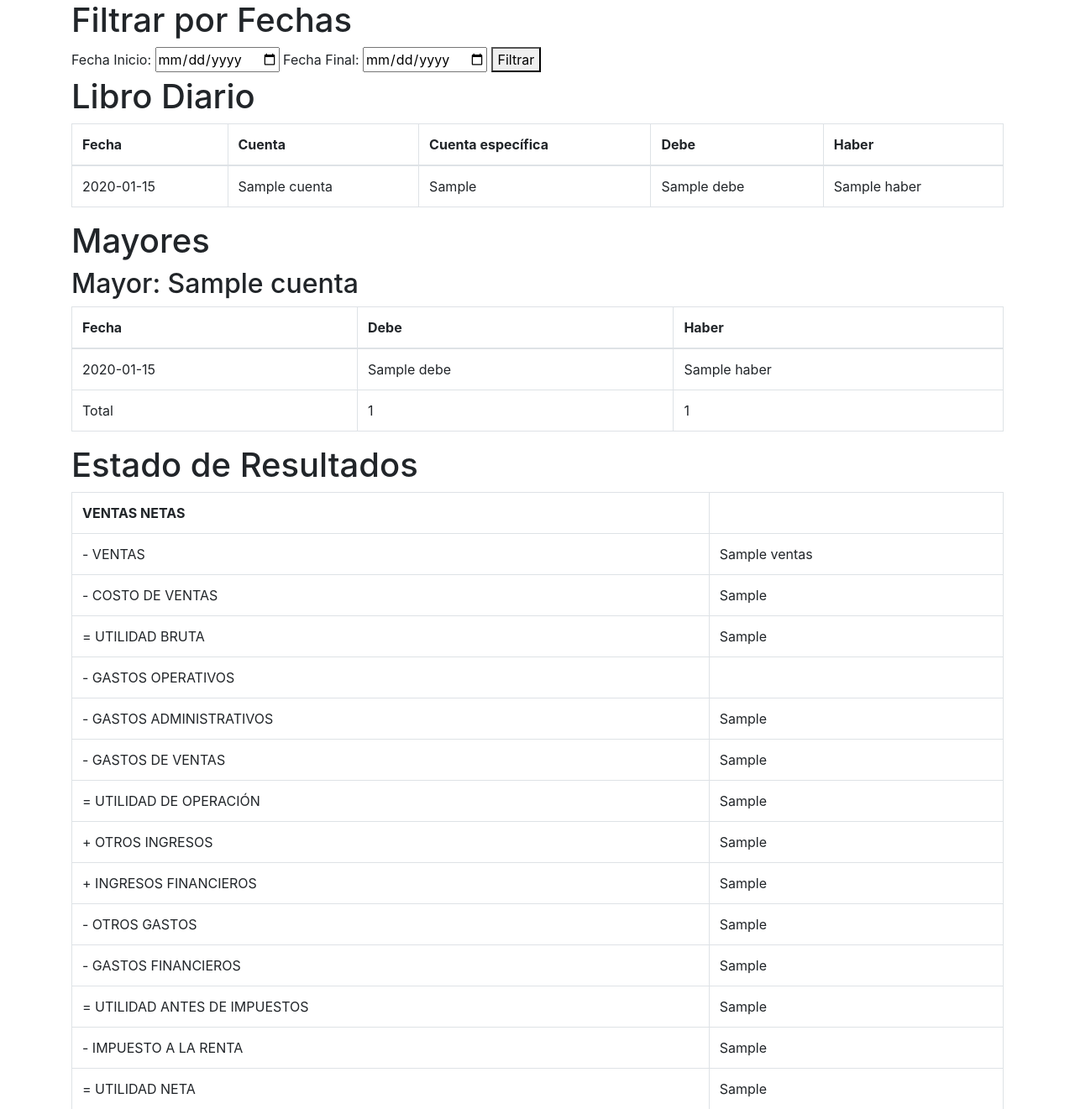
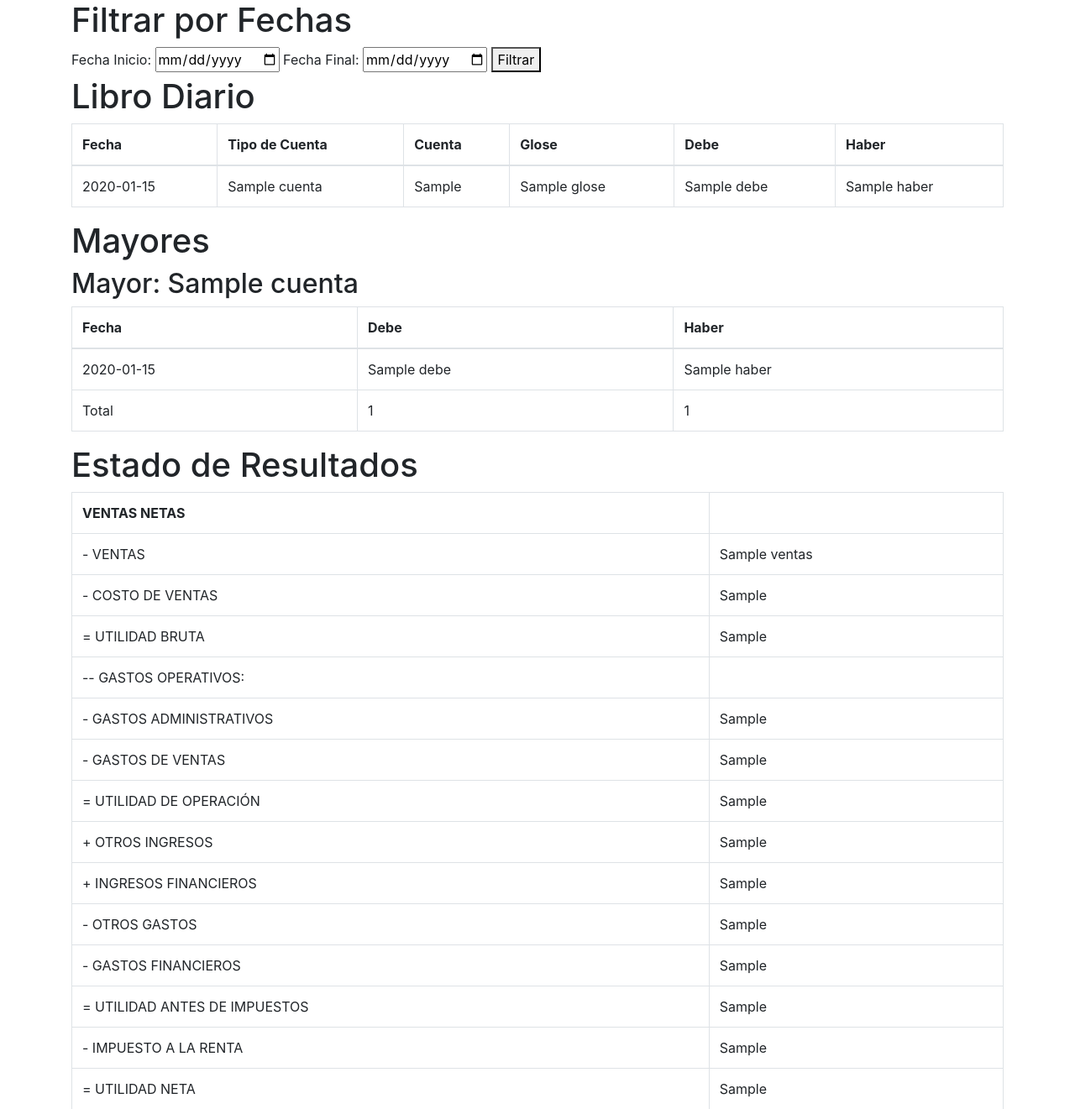
Before and after one commit to David1712uni/FinancieraValle, a Django app: template AppWeb/app/templates/resultados.html in a window 1280 px wide. Shown: the top 1321 px of the page at 84% size. Run offline with Django 5.2, Linux system fonts and the light colour scheme; the template is opened without the code that fills it: most values are stand-ins (such as "Sample title", 1, 10 or a date in 2020); some libraries are stand-ins or nearby versions.

Commit message:
Update resultados.html

```diff
--- a/AppWeb/app/templates/resultados.html
+++ b/AppWeb/app/templates/resultados.html
@@ -17,18 +17,20 @@
         <thead>
             <tr>
                 <th>Fecha</th>
+                <th>Tipo de Cuenta</th>
                 <th>Cuenta</th>
-                <th>Cuenta específica</th>
+                <th>Glose</th>
                 <th>Debe</th>
                 <th>Haber</th>
             </tr>
         </thead>
         <tbody>
-            {% for fecha, cuenta, tipo_cuenta, debe, haber in libro_diario %}
+            {% for fecha, cuenta, tipo_cuenta, glose, debe, haber in libro_diario %}
                 <tr>
                     <td>{{ fecha }}</td>
                     <td>{{ cuenta }}</td>
                     <td>{{ tipo_cuenta }}</td>
+                    <td>{{ glose }}</td>
                     <td>{{ debe }}</td>
                     <td>{{ haber }}</td>
                 </tr>
@@ -85,7 +87,7 @@
                 <td>{{ estado_resultados.utilidad_bruta }}</td>
             </tr>
             <tr>
-                <td>- GASTOS OPERATIVOS</td>
+                <td>-- GASTOS OPERATIVOS: </td>
                 <td></td>
             </tr>
             <tr>
```
